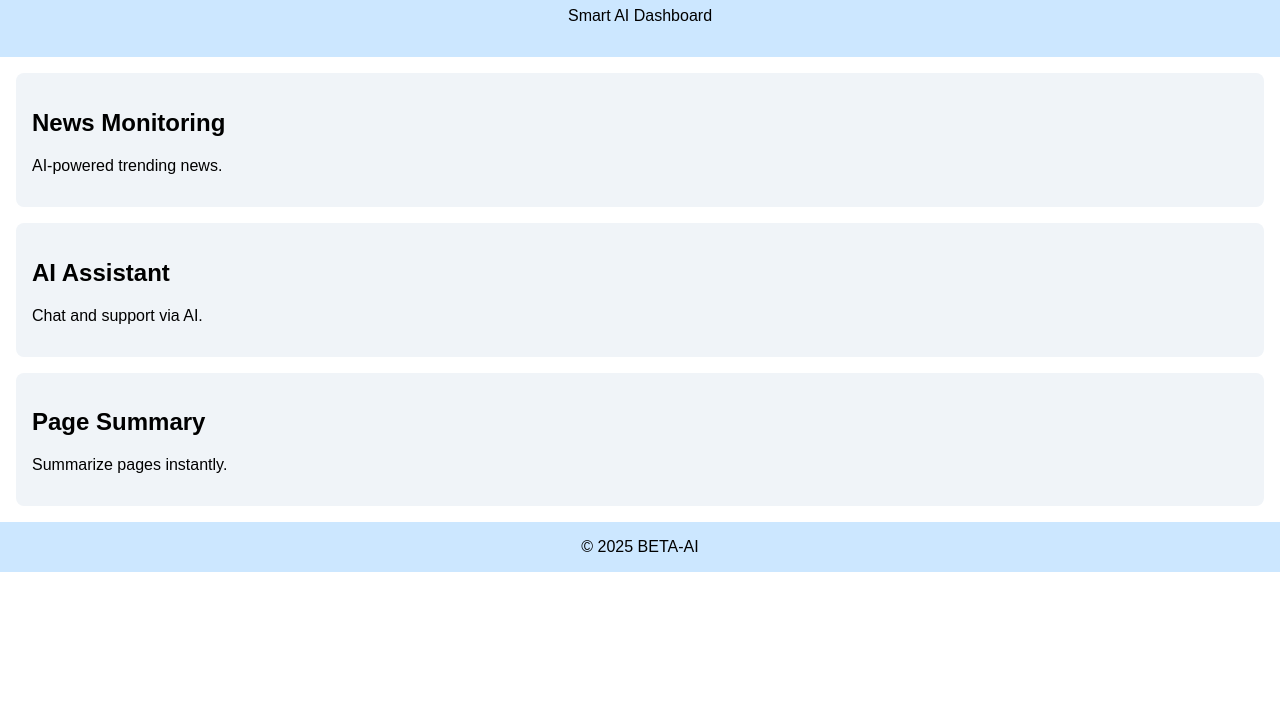
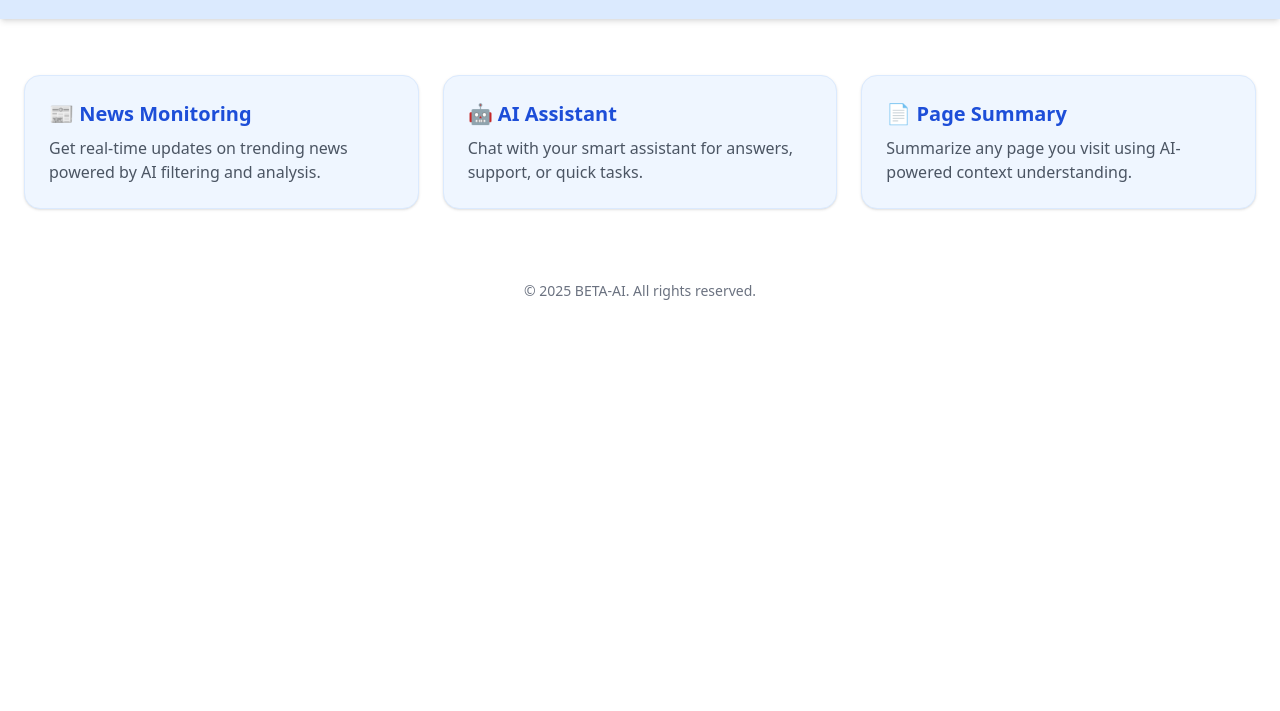
Before and after one commit to 1AI-Lab/BETA-AI, a plain HTML site: page index.html in a window 1280 px wide. Shown: the part 89-800 px from the top of the page. Drawn offline with nearby package versions, Linux system fonts and the light colour scheme.

Commit message:
Update index.html

```diff
--- a/index.html
+++ b/index.html
@@ -1,18 +1,39 @@
 <!DOCTYPE html>
-<html>
+<html lang="en">
 <head>
+  <meta charset="UTF-8" />
+  <meta name="viewport" content="width=device-width, initial-scale=1.0"/>
   <title>BETA-AI</title>
-  <style>
-    body { font-family: sans-serif; background: #fff; margin: 0; }
-    header, footer { background: #cce7ff; text-align: center; padding: 1em; }
-    .box { background: #f0f4f8; margin: 1em; padding: 1em; border-radius: 8px; }
-  </style>
+  <script src="https://cdn.tailwindcss.com"></script>
 </head>
-<body>
-  <header><h1>BETA-AI</h1><p>Smart AI Dashboard</p></header>
-  <div class="box"><h2>News Monitoring</h2><p>AI-powered trending news.</p></div>
-  <div class="box"><h2>AI Assistant</h2><p>Chat and support via AI.</p></div>
-  <div class="box"><h2>Page Summary</h2><p>Summarize pages instantly.</p></div>
-  <footer>&copy; 2025 BETA-AI</footer>
+<body class="bg-white text-gray-800 font-sans">
+  <header class="bg-blue-100 py-6 shadow-md">
+    <h1 class="text-center text-3xl font-bold text-blue-700">BETA-AI</h1>
+    <p class="text-center text-gray-600">Your Smart AI Dashboard</p>
+  </header>
+
+  <main class="p-6 grid grid-cols-1 md:grid-cols-3 gap-6 max-w-7xl mx-auto mt-8">
+    <!-- Box 1: News Monitoring -->
+    <section class="bg-blue-50 border border-blue-100 rounded-2xl shadow p-6 hover:shadow-lg transition duration-300">
+      <h2 class="text-xl font-semibold text-blue-700 mb-2">📰 News Monitoring</h2>
+      <p class="text-gray-600">Get real-time updates on trending news powered by AI filtering and analysis.</p>
+    </section>
+
+    <!-- Box 2: AI Assistant -->
+    <section class="bg-blue-50 border border-blue-100 rounded-2xl shadow p-6 hover:shadow-lg transition duration-300">
+      <h2 class="text-xl font-semibold text-blue-700 mb-2">🤖 AI Assistant</h2>
+      <p class="text-gray-600">Chat with your smart assistant for answers, support, or quick tasks.</p>
+    </section>
+
+    <!-- Box 3: Page Summary -->
+    <section class="bg-blue-50 border border-blue-100 rounded-2xl shadow p-6 hover:shadow-lg transition duration-300">
+      <h2 class="text-xl font-semibold text-blue-700 mb-2">📄 Page Summary</h2>
+      <p class="text-gray-600">Summarize any page you visit using AI-powered context understanding.</p>
+    </section>
+  </main>
+
+  <footer class="text-center text-sm text-gray-500 mt-12 mb-4">
+    &copy; 2025 BETA-AI. All rights reserved.
+  </footer>
 </body>
 </html>
```
